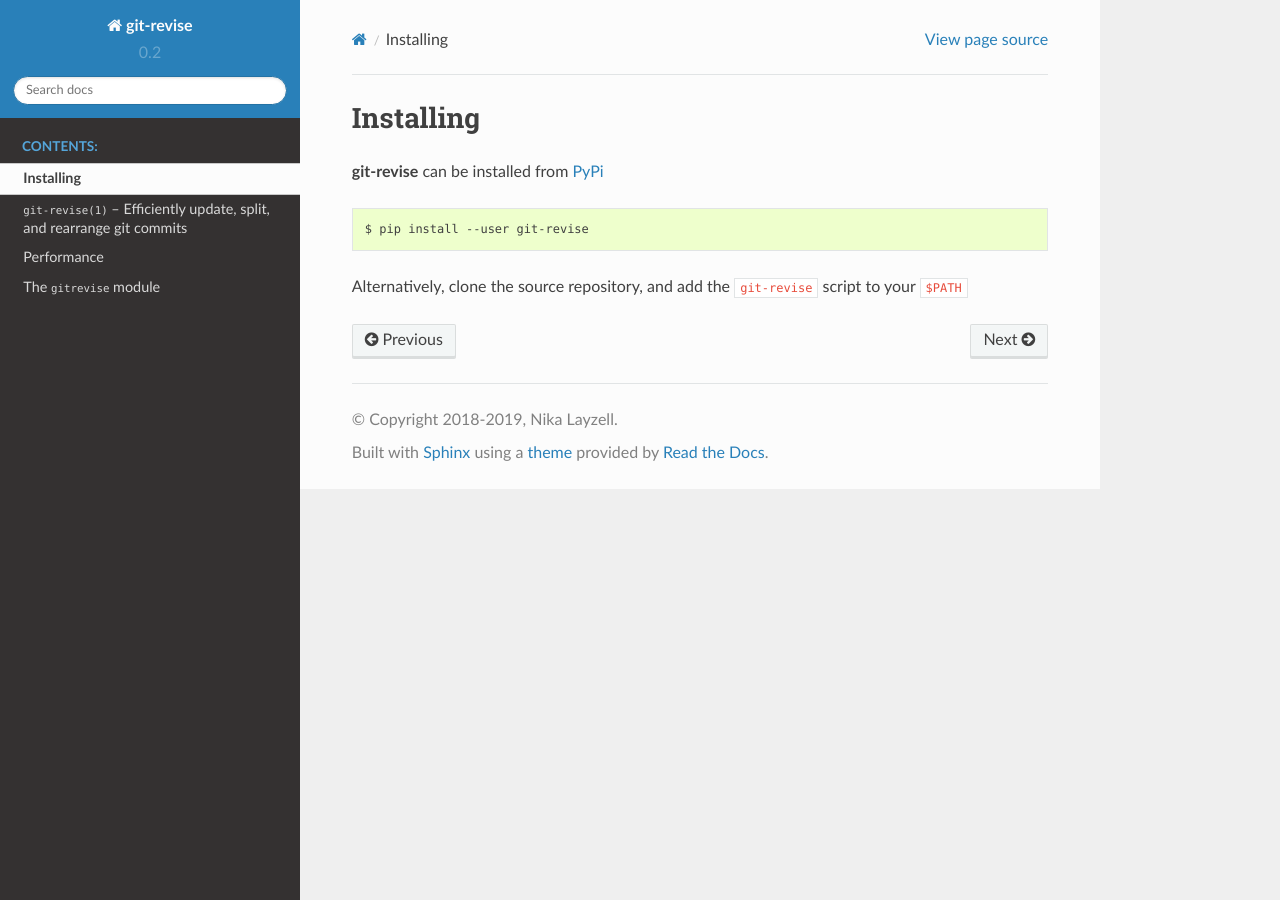
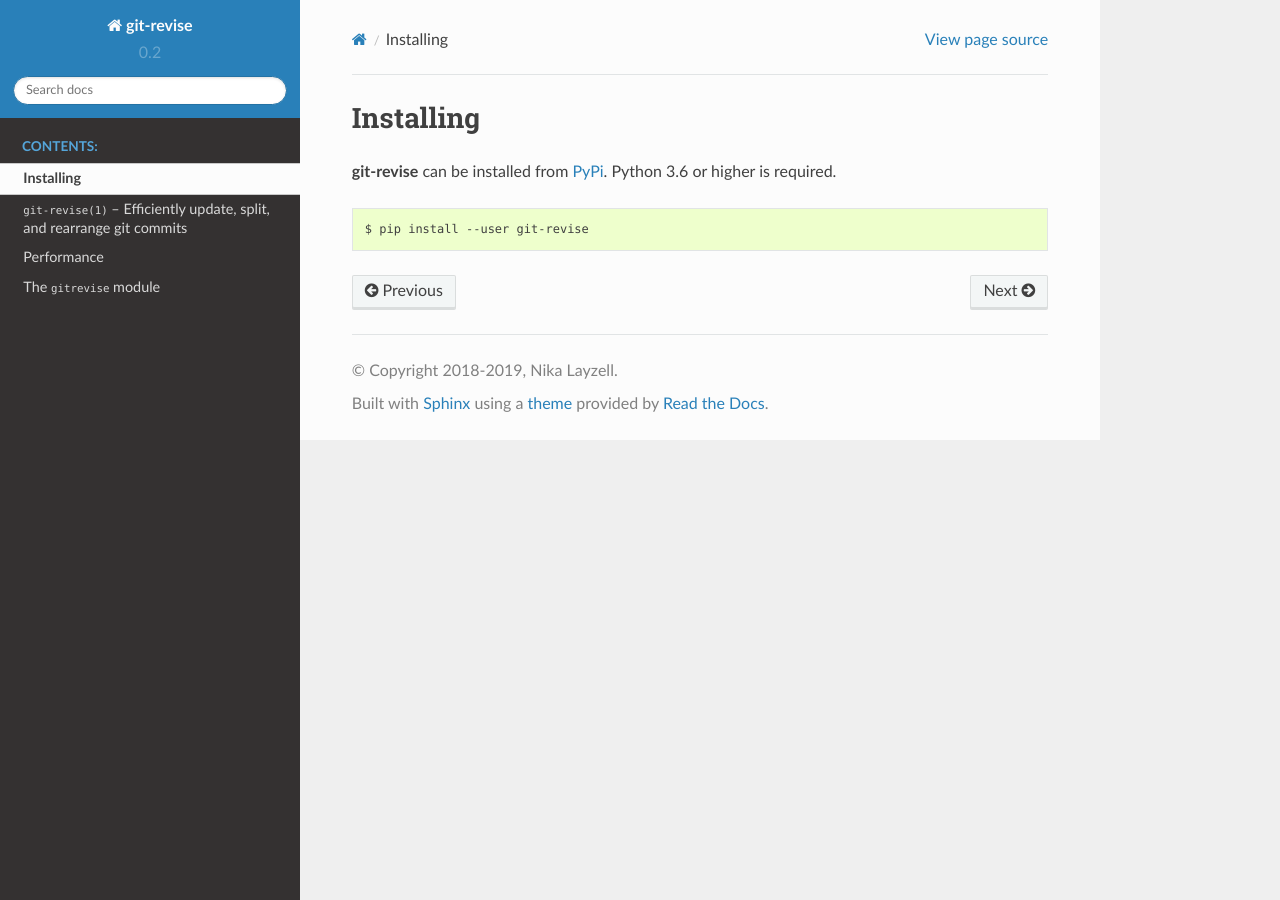
Before and after one commit to mystor/git-revise, a Sphinx documentation site: the page built from docs/install.rst, in a window 1280 px wide. Built offline with Sphinx 7.4.7 and the Read the Docs theme 2.0.0, drawn with Linux system fonts in a browser that asks for light colours.

Commit message:
Remove incorrect install instructions

```diff
--- a/docs/install.rst
+++ b/docs/install.rst
@@ -1,13 +1,11 @@
 Installing
 ==========
 
-:command:`git-revise` can be installed from PyPi_
+:command:`git-revise` can be installed from PyPi_. Python 3.6 or higher is
+required.
 
 .. code-block:: bash
 
   $ pip install --user git-revise
 
-Alternatively, clone the source repository, and add the ``git-revise`` script
-to your ``$PATH``
-
 .. _PyPi: https://pypi.org/project/git-revise/
```
